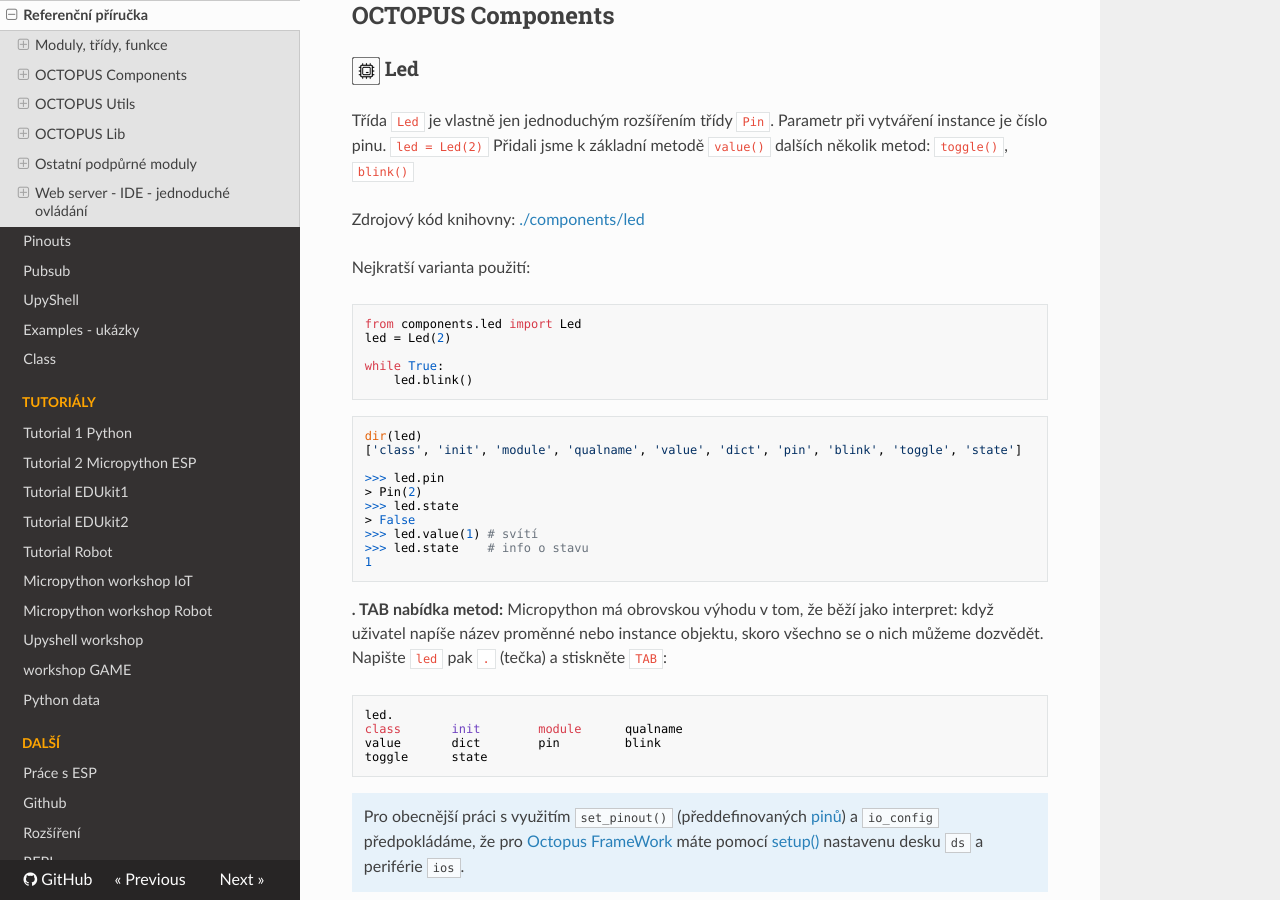
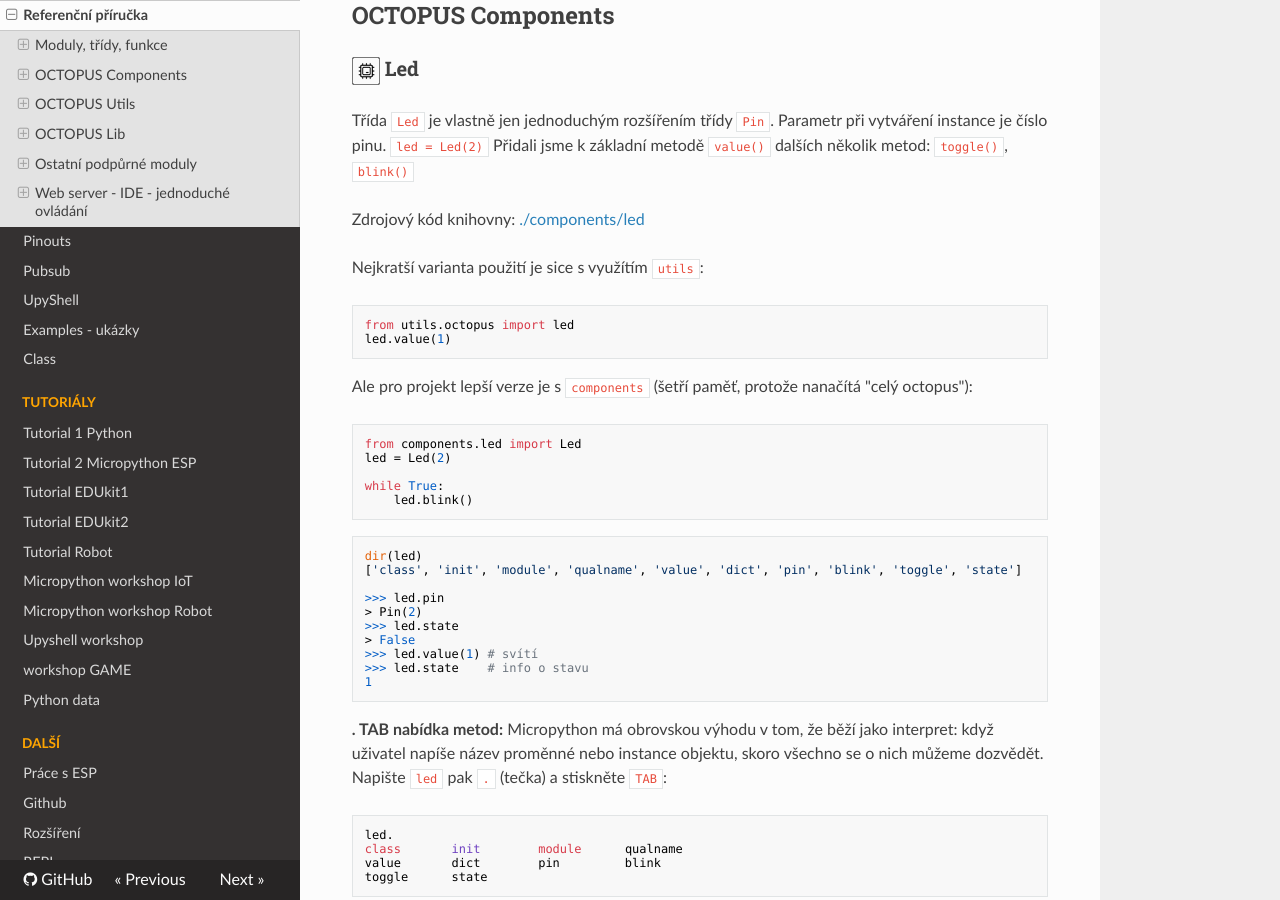
Before and after one commit to octopuslab-cz/docs_octopuslab_cz, an MkDocs documentation site: the page built from docs/basicdoc.md, in a window 1280 px wide and 900 px high, scrolled down 3747 px. Built offline with MkDocs 1.6.1, drawn with Linux system fonts in a browser that asks for light colours; nearby versions of some CDN libraries.

Commit message:
utils.led

````diff
--- a/docs/basicdoc.md
+++ b/docs/basicdoc.md
@@ -173,7 +173,13 @@
 Zdrojový kód knihovny:
 [./components/led](https://github.com/octopusengine/octopuslab/blob/master/esp32-micropython/components/led/__init__.py)
 
-Nejkratší varianta použití:
+Nejkratší varianta použití je sice s využítím `utils`:
+```python
+from utils.octopus import led
+led.value(1)
+```
+
+Ale pro projekt lepší verze je s `components` (šetří paměť, protože nanačítá "celý octopus"):
 ```python
 from components.led import Led
 led = Led(2)
````
